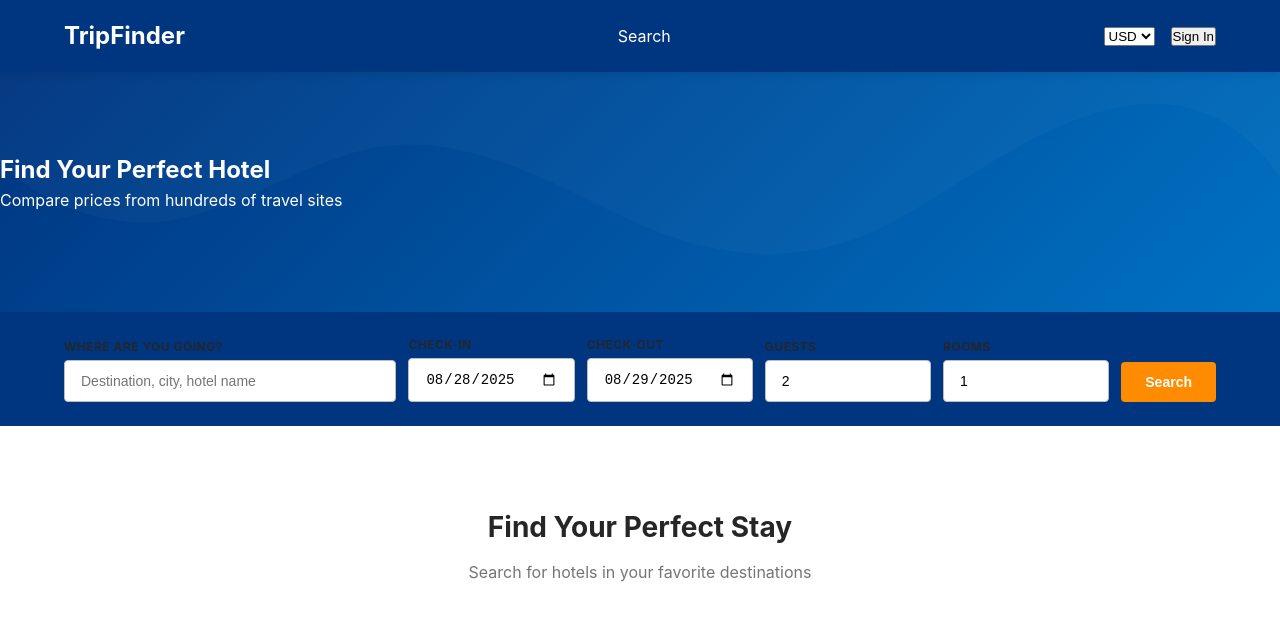
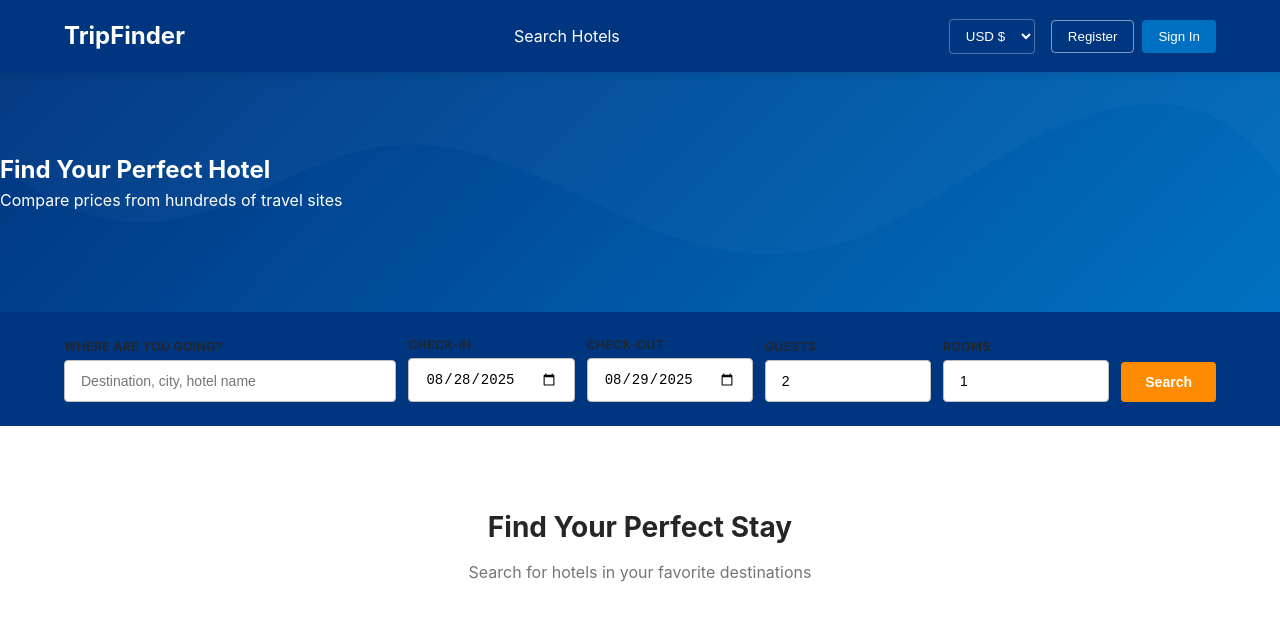
Before and after one commit to obadakatsha-ayatgroup/trivago-like, a React (Vite) app in the folder frontend/: page / in a window 1280 px wide. Shown: the top 620 px of the page. Built offline with nearby package versions, Linux system fonts and the light colour scheme; no server answers.

Commit message:
update header

```diff
--- a/frontend/src/presentation/components/common/Header.tsx
+++ b/frontend/src/presentation/components/common/Header.tsx
@@ -1,14 +1,16 @@
-// src/presentation/components/common/Header.tsx
-/**
- * Application header component
- */
 import React from 'react';
 import { Link, useNavigate } from 'react-router-dom';
+import { useAuth } from '@/application/context/AuthContext';
 import { useApp } from '@/application/context/AppContext';
 
 const Header: React.FC = () => {
-  const { user, currency, setCurrency } = useApp();
+  const { user, logout, isAuthenticated } = useAuth();
+  const { currency, setCurrency } = useApp();
   const navigate = useNavigate();
+
+  const handleLogout = () => {
+    logout();
+  };
 
   return (
     <header className="header">
@@ -18,21 +20,48 @@ const Header: React.FC = () => {
         </Link>
 
         <nav className="header__nav">
-          <Link to="/search">Search</Link>
-          {user && <Link to="/bookings">My Bookings</Link>}
+          <Link to="/search">Search Hotels</Link>
+          {isAuthenticated && <Link to="/bookings">My Bookings</Link>}
         </nav>
 
         <div className="header__actions">
-          <select value={currency} onChange={(e) => setCurrency(e.target.value)}>
-            <option value="USD">USD</option>
-            <option value="EUR">EUR</option>
-            <option value="GBP">GBP</option>
+          <select
+            value={currency}
+            onChange={(e) => setCurrency(e.target.value)}
+            className="header__currency"
+          >
+            <option value="USD">USD $</option>
+            <option value="EUR">EUR €</option>
+            <option value="GBP">GBP £</option>
           </select>
 
-          {user ? (
-            <span>Welcome, {user.firstName}</span>
+          {isAuthenticated ? (
+            <div className="header__user">
+              <span className="header__welcome">
+                Welcome, {user?.firstName || 'User'}
+              </span>
+              <button
+                onClick={handleLogout}
+                className="header__logout"
+              >
+                Logout
+              </button>
+            </div>
           ) : (
-            <button onClick={() => navigate('/login')}>Sign In</button>
+            <div className="header__auth">
+              <button
+                onClick={() => navigate('/register')}
+                className="header__register"
+              >
+                Register
+              </button>
+              <button
+                onClick={() => navigate('/login')}
+                className="header__login"
+              >
+                Sign In
+              </button>
+            </div>
           )}
         </div>
       </div>
```
